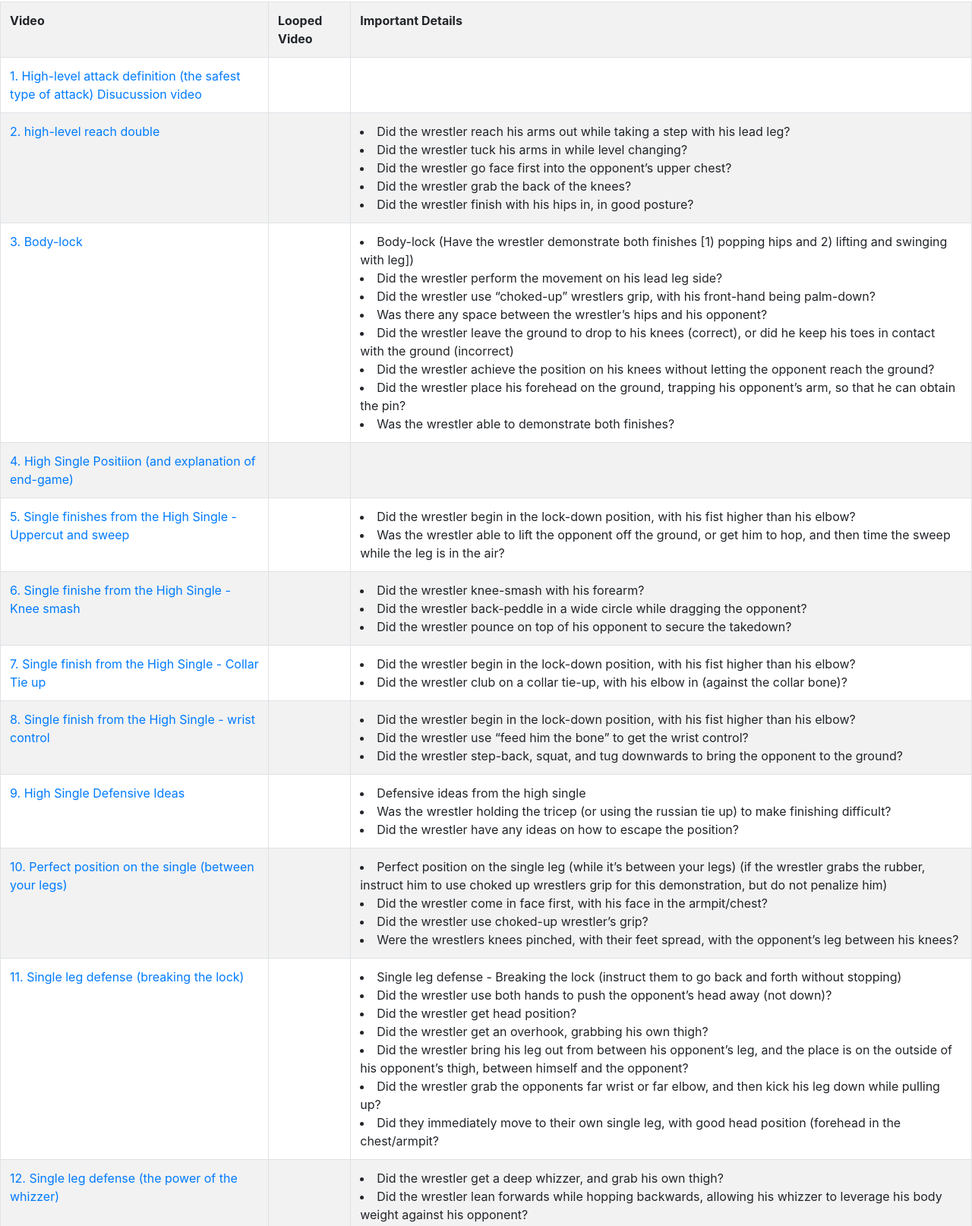
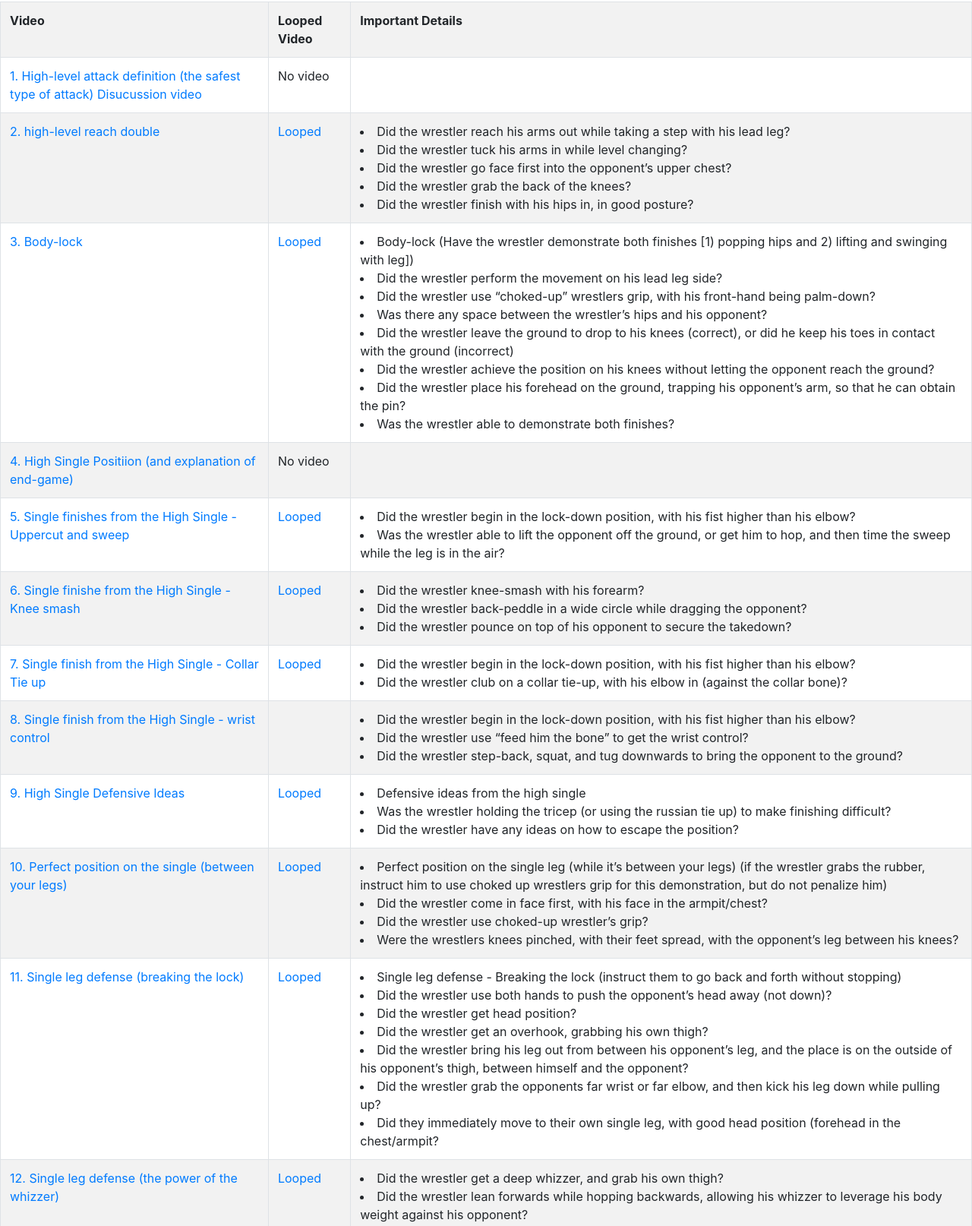
Before and after one commit to jaytonbye/TheDynamicWrestlingCurriculum, a plain HTML site: page Level6.html in a window 1280 px wide. Shown: the part 260-1874 px from the top of the page at 76% size. Drawn offline with nearby package versions, Linux system fonts and the light colour scheme.

Commit message:
more loops

```diff
--- a/Level6.html
+++ b/Level6.html
@@ -37,14 +37,14 @@
     -->
     <tr>
       <td><a target="_blank" href="https://www.youtube.com/watch?v=aPgaPPsx2KE">1. High-level attack definition (the safest type of attack) Disucussion video</a></td>
-      <td><a target="_blank" href=""></a></td>
+      <td>No video</td>
       <td>
 
       </td>
     </tr>
     <tr>
       <td><a target="_blank" href="https://www.youtube.com/watch?v=MqYzATFdfJo">2. high-level reach double </a></td>
-      <td><a target="_blank" href=""></a></td>
+      <td><a target="_blank" href="https://www.youtube.com/watch?v=U2yjp1QHlRs&feature=youtu.be">Looped</a></td>
       <td>
         <li>Did the wrestler reach his arms out while taking a step with his lead leg?</li>
         <li>Did the wrestler tuck his arms in while level changing?</li>
@@ -55,7 +55,7 @@
     </tr>
     <tr>
       <td><a target="_blank" href="https://www.youtube.com/watch?v=crvGg9o290Y">3. Body-lock </a></td>
-      <td><a target="_blank" href=""></a></td>
+      <td><a target="_blank" href="https://youtu.be/f0FnIjGyFAY">Looped</a></td>
       <td>
         <li>Body-lock (Have the wrestler demonstrate both finishes [1) popping hips and 2) lifting and swinging with leg])</li>
         <li>Did the wrestler perform the movement on his lead leg side?</li>
@@ -69,14 +69,14 @@
     </tr>
     <tr>
       <td><a target="_blank" href="https://www.youtube.com/watch?v=fZf70_Wo4eg">4. High Single Positiion (and explanation of end-game) </a></td>
-      <td><a target="_blank" href=""></a></td>
+      <td>No video</td>
       <td>
 
       </td>
     </tr>
     <tr>
       <td><a target="_blank" href="https://youtu.be/WjULctFMF1o">5. Single finishes from the High Single - Uppercut and sweep </a></td>
-      <td><a target="_blank" href=""></a></td>
+      <td><a target="_blank" href="https://youtu.be/dsbcrC7CG8k">Looped</a></td>
       <td>
         <li>Did the wrestler begin in the lock-down position, with his fist higher than his elbow?</li>
         <li>Was the wrestler able to lift the opponent off the ground, or get him to hop, and then time the sweep while the leg is in the air?</li>
@@ -84,7 +84,7 @@
     </tr>
     <tr>
       <td><a target="_blank" href="https://youtu.be/_MVVTumdkMo">6. Single finishe from the High Single - Knee smash </a></td>
-      <td><a target="_blank" href=""></a></td>
+      <td><a target="_blank" href="https://youtu.be/p_Kg7ZZ_arM">Looped</a></td>
       <td>
         <li>Did the wrestler knee-smash with his forearm?</li>
         <li>Did the wrestler back-peddle in a wide circle while dragging the opponent?</li>
@@ -93,7 +93,7 @@
     </tr>
     <tr>
       <td><a target="_blank" href="https://youtu.be/vUkyFbF7h_A">7. Single finish from the High Single - Collar Tie up </a></td>
-      <td><a target="_blank" href=""></a></td>
+      <td><a target="_blank" href="https://youtu.be/YjBGhklc8Zs">Looped</a></td>
       <td>
         <li>Did the wrestler begin in the lock-down position, with his fist higher than his elbow?</li>
         <li>Did the wrestler club on a collar tie-up, with his elbow in (against the collar bone)?</li>
@@ -110,7 +110,7 @@
     </tr>
     <tr>
       <td><a target="_blank" href="https://youtu.be/uzaWVz1evzw">9. High Single Defensive Ideas </a></td>
-      <td><a target="_blank" href=""></a></td>
+      <td><a target="_blank" href="https://youtu.be/GZpyTlrnZps">Looped</a></td>
       <td>
         <li>Defensive ideas from the high single</li>
         <li>Was the wrestler holding the tricep (or using the russian tie up) to make finishing difficult?</li>
@@ -119,7 +119,7 @@
     </tr>
     <tr>
       <td><a target="_blank" href="https://youtu.be/utHJWNKAVB0">10. Perfect position on the single (between your legs) </a></td>
-      <td><a target="_blank" href=""></a></td>
+      <td><a target="_blank" href="https://youtu.be/gtB5OuvS75U">Looped</a></td>
       <td>
         <li>Perfect position on the single leg (while it’s between your legs) (if the wrestler grabs the rubber, instruct him to use choked up wrestlers grip for this demonstration, but do not penalize him)</li>
         <li>Did the wrestler come in face first, with his face in the armpit/chest?</li>
@@ -129,7 +129,7 @@
     </tr>
     <tr>
       <td><a target="_blank" href="https://youtu.be/CBTEKyWlr4E">11. Single leg defense (breaking the lock) </a></td>
-      <td><a target="_blank" href=""></a></td>
+      <td><a target="_blank" href="https://youtu.be/PovZkbZGwA0">Looped</a></td>
       <td>
         <li>Single leg defense - Breaking the lock (instruct them to go back and forth without stopping)</li>
         <li>Did the wrestler use both hands to push the opponent’s head away (not down)?</li>
@@ -142,7 +142,7 @@
     </tr>
     <tr>
       <td><a target="_blank" href="https://youtu.be/Kk0Th7DEX48">12. Single leg defense (the power of the whizzer) </a></td>
-      <td><a target="_blank" href=""></a></td>
+      <td><a target="_blank" href="https://www.youtube.com/watch?v=t1CUlaxmC1Y">Looped</a></td>
       <td>
         <li>Did the wrestler get a deep whizzer, and grab his own thigh?</li>
         <li>Did the wrestler lean forwards while hopping backwards, allowing his whizzer to leverage his body weight against his opponent?</li>
@@ -150,7 +150,7 @@
     </tr>
     <tr>
       <td><a target="_blank" href="https://youtu.be/RmuV4WI_kd0">13. Single leg finish from the feet (run the pipe, thy pry) </a></td>
-      <td><a target="_blank" href=""></a></td>
+      <td><a target="_blank" href="https://www.youtube.com/watch?v=UqQoGgYOvco">Looped</a></td>
       <td>
         <li>Did the wrestler come in face first, with his face in the armpit/chest?</li>
         <li>Did the wrestler grab the rubber (at the heel), or was he a “sucker”?</li>
@@ -161,14 +161,14 @@
     </tr>
     <tr>
       <td><a target="_blank" href="https://youtu.be/ciM8FC1xZBM">14. Moving to seatbelt if you're out of position on the high level single </a></td>
-      <td><a target="_blank" href=""></a></td>
+      <td><a target="_blank" href="https://youtu.be/elqdqQntCII">Looped</a></td>
       <td>
 
       </td>
     </tr>
     <tr>
       <td><a target="_blank" href="https://youtu.be/XYceUP3BZe0">15. Bipod (crab ride attack) </a></td>
-      <td><a target="_blank" href=""></a></td>
+      <td><a target="_blank" href="https://youtu.be/jZLUz2Vvats"></a></td>
       <td>
         <strong>Bipod without a partner</strong>
         <li>Did the wrestler kick his foot all the way in to his butt, planting his toe, so that he can drive?</li>
@@ -185,7 +185,7 @@
     </tr>
     <tr>
       <td><a target="_blank" href="https://youtu.be/Ejkq_v_OFLY">16. Spider-web position </a></td>
-      <td><a target="_blank" href=""></a></td>
+      <td><a target="_blank" href="https://youtu.be/ILJzxpsPtxs">Looped</a></td>
       <td>
         <li>Spiderweb position (also ask the wrestler to demonstrate the 3 ways he might use his legs)</li>
         <li>Did the wrestler switch to an underhook?</li>
```
Also changed, not shown: Level4.html (+1 -1 lines).
